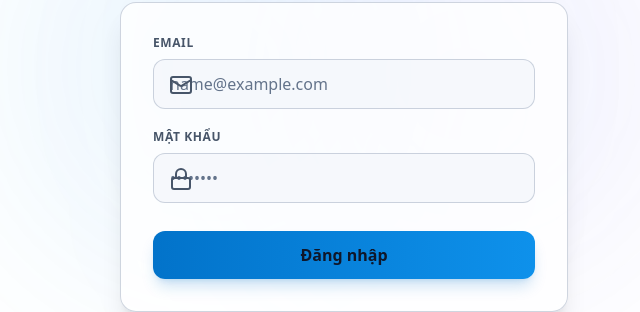
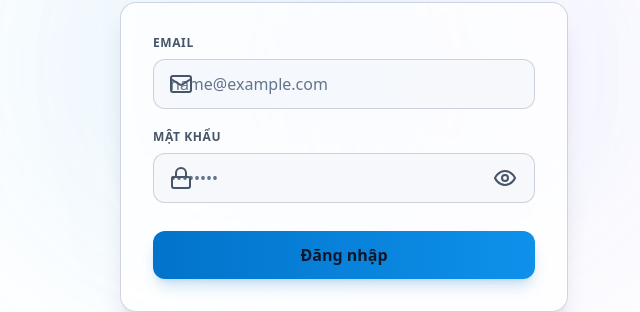
Before and after one commit to dauxuanthuc/LMS, a React (Vite) app in the folder frontend/: page /login in a window 1280 px wide. Shown: the part 325-637 px from the top of the page, without its empty margins (296-936 px from the left). Built offline with nearby package versions, Linux system fonts and the light colour scheme.

Commit message:
Fix login input overlap and add password toggle

```diff
--- a/frontend/src/pages/Login.tsx
+++ b/frontend/src/pages/Login.tsx
@@ -1,11 +1,12 @@
 import React, { useState, useEffect } from "react";
 import { useNavigate, useSearchParams } from "react-router-dom";
 import { useAuth } from "../context/AuthContext";
-import { BookOpen, ShieldAlert, Lock, Mail, Loader2 } from "lucide-react";
+import { BookOpen, ShieldAlert, Lock, Mail, Loader2, Eye, EyeOff } from "lucide-react";
 
 const Login: React.FC = () => {
   const [email, setEmail] = useState<string>("");
   const [password, setPassword] = useState<string>("");
+  const [showPassword, setShowPassword] = useState<boolean>(false);
   const [error, setError] = useState<string | null>(null);
   const [submitting, setSubmitting] = useState<boolean>(false);
 
@@ -81,9 +82,9 @@ const Login: React.FC = () => {
                   placeholder="name@example.com"
                   value={email}
                   onChange={(e) => setEmail(e.target.value)}
-                  className="glass-input pl-11"
+                  className="glass-input pl-12"
                 />
-                <Mail className="w-4.5 h-4.5 text-slate-500 absolute left-4 top-3.5" />
+                <Mail className="w-4.5 h-4.5 text-slate-500 absolute left-4 top-1/2 -translate-y-1/2 pointer-events-none" />
               </div>
             </div>
 
@@ -92,14 +93,23 @@ const Login: React.FC = () => {
               <label className="text-xs font-semibold text-slate-400 uppercase tracking-wider">Mật khẩu</label>
               <div className="relative">
                 <input
-                  type="password"
+                  type={showPassword ? "text" : "password"}
                   required
                   placeholder="••••••••"
                   value={password}
                   onChange={(e) => setPassword(e.target.value)}
-                  className="glass-input pl-11"
+                  className="glass-input pl-12 pr-12"
                 />
-                <Lock className="w-4.5 h-4.5 text-slate-500 absolute left-4 top-3.5" />
+                <Lock className="w-4.5 h-4.5 text-slate-500 absolute left-4 top-1/2 -translate-y-1/2 pointer-events-none" />
+                <button
+                  type="button"
+                  onClick={() => setShowPassword((prev) => !prev)}
+                  className="absolute right-3 top-1/2 -translate-y-1/2 p-1.5 rounded-lg text-slate-500 hover:text-slate-700 dark:hover:text-slate-300 transition-colors"
+                  title={showPassword ? "Ẩn mật khẩu" : "Hiện mật khẩu"}
+                  aria-label={showPassword ? "Ẩn mật khẩu" : "Hiện mật khẩu"}
+                >
+                  {showPassword ? <EyeOff className="w-4.5 h-4.5" /> : <Eye className="w-4.5 h-4.5" />}
+                </button>
               </div>
             </div>
 
```
